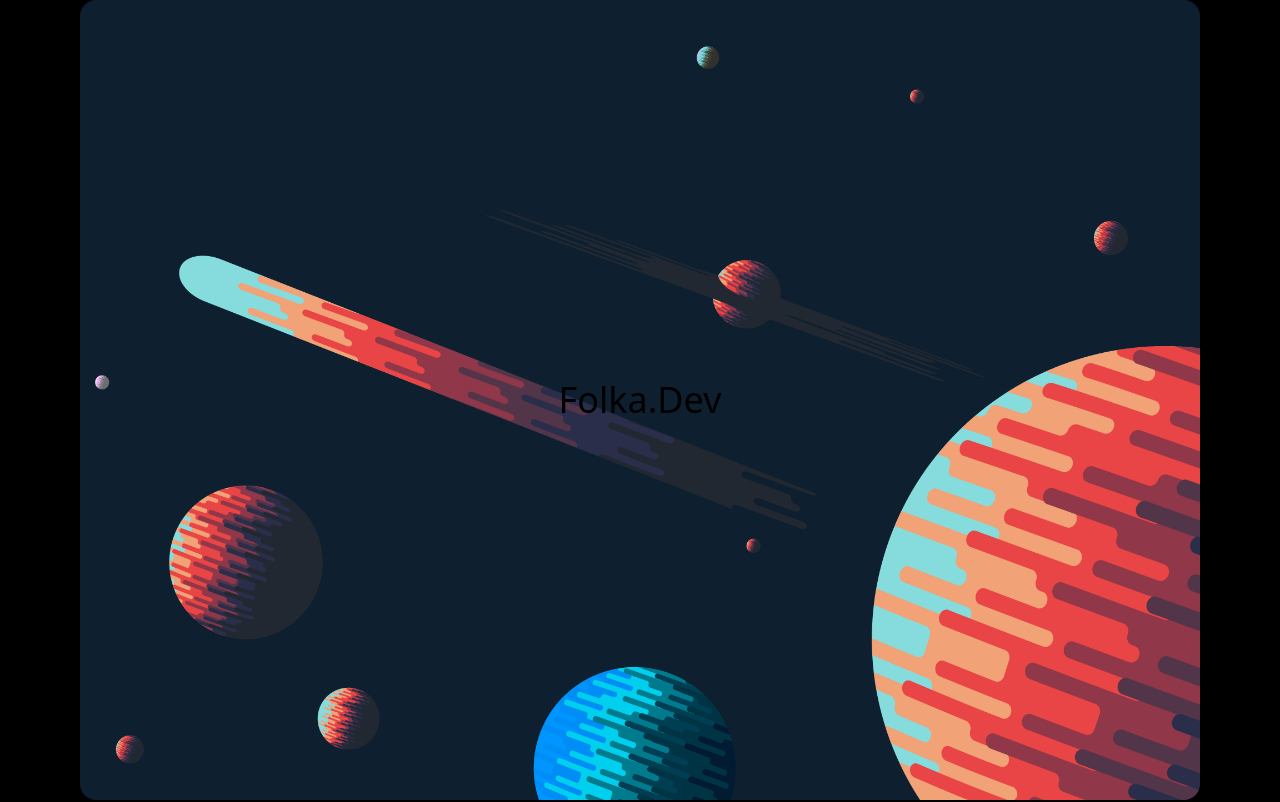
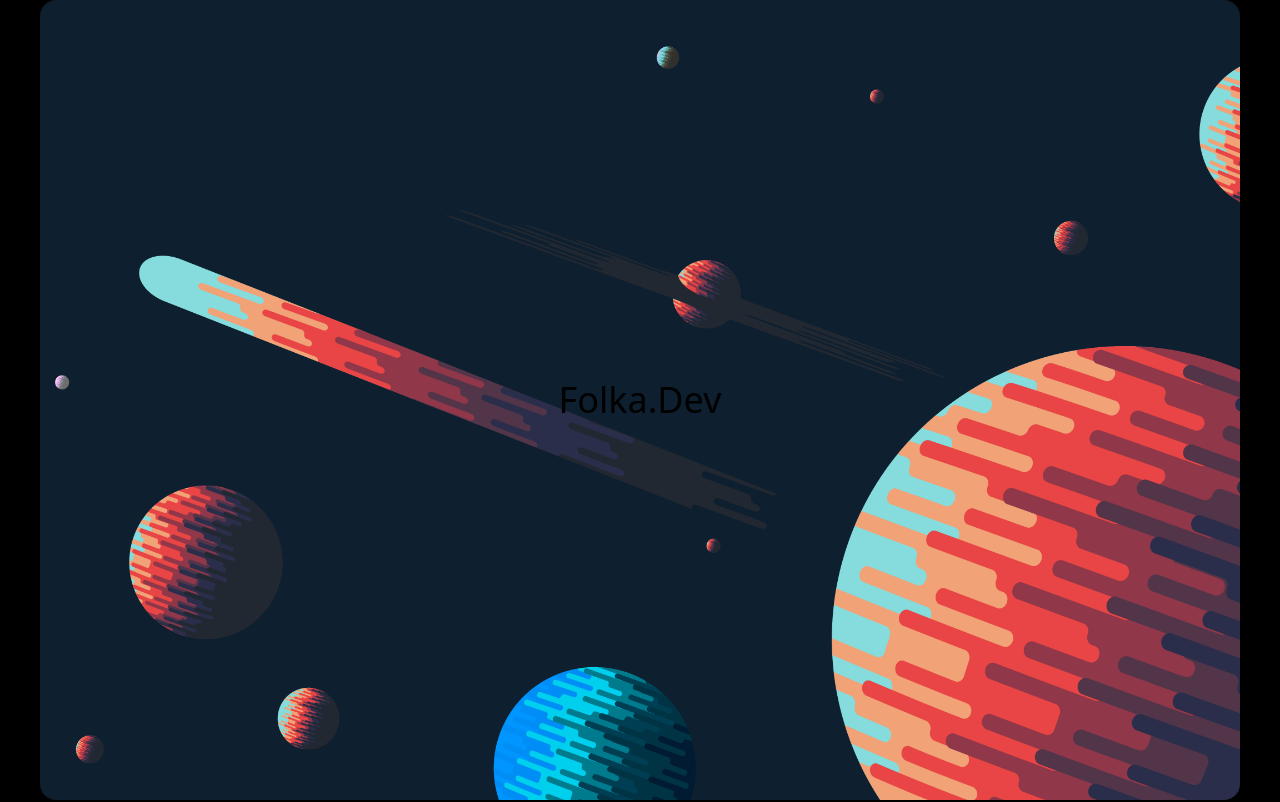
Before and after one commit to Folka2134/folka-portfolio, a React (Vite) app: page / in a window 1280 px wide. Shown: the top 802 px of the page. Built offline with nearby package versions, Linux system fonts and the light colour scheme.

Commit message:
updated styles

```diff
--- a/src/components/Header.tsx
+++ b/src/components/Header.tsx
@@ -1,8 +1,8 @@
 const Header = () => {
   return (
-    <div className="bg-header-image mx-10 flex h-52 items-center justify-center rounded-2xl bg-contain md:h-96 xl:min-h-screen xl:bg-cover xl:bg-no-repeat">
+    <section className="bg-header-image flex h-52 items-center justify-center rounded-2xl bg-contain md:h-96 xl:min-h-screen xl:bg-cover xl:bg-no-repeat">
       <h1 className="font-header text-4xl">Folka.Dev</h1>
-    </div>
+    </section>
   );
 };
 
```
